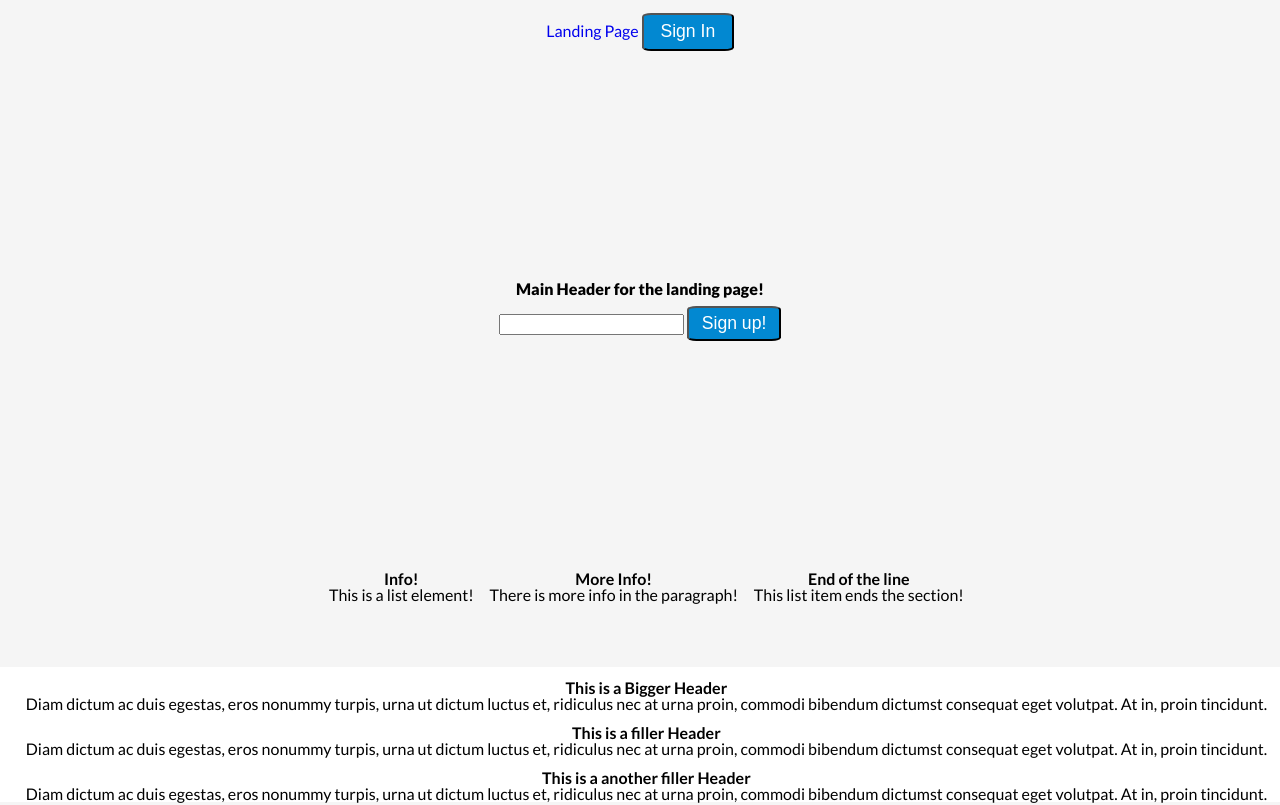
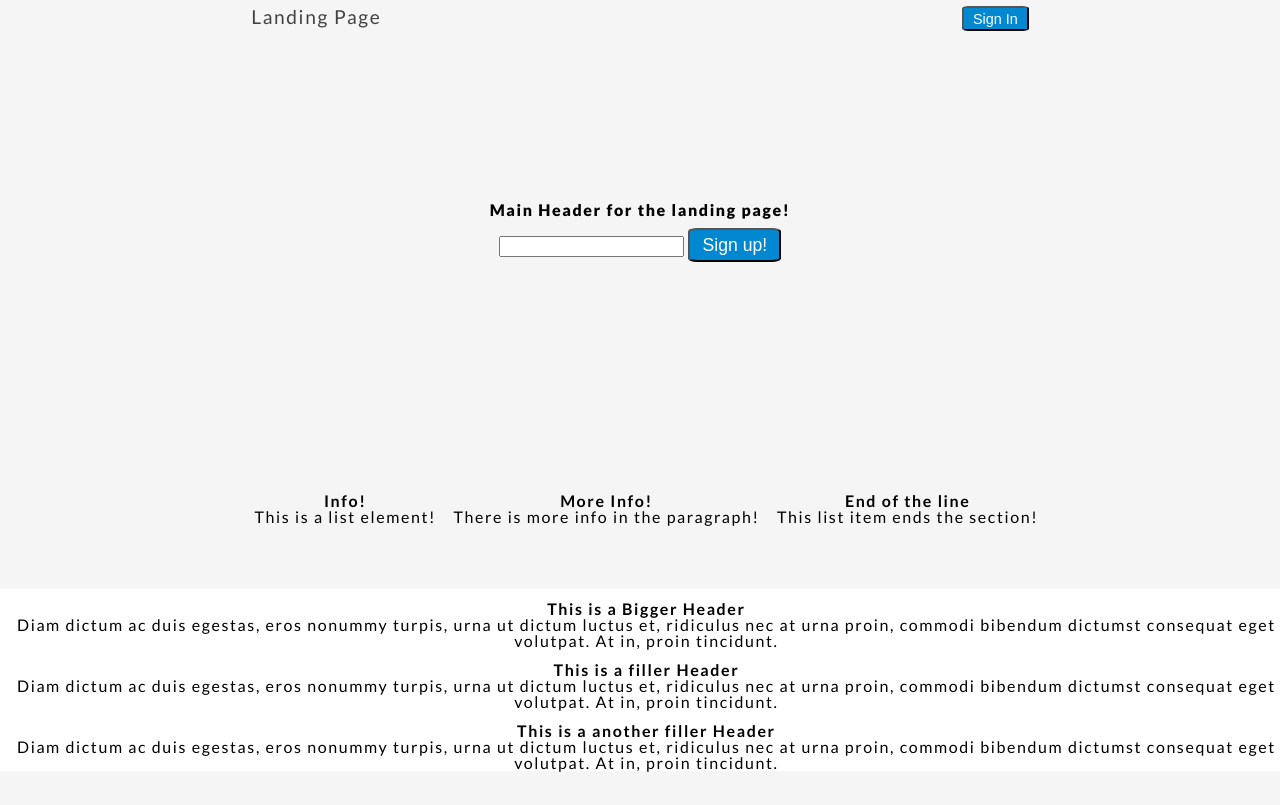
Before and after one commit to LucasBPM/simpleWebsite, a plain HTML site: page index.html in a window 1280 px wide. Shown: the top 805 px of the page. Drawn offline with Linux system fonts and the light colour scheme.

Commit message:
Style Nav

```diff
--- a/assets/css/index.css
+++ b/assets/css/index.css
@@ -78,9 +78,24 @@ li {
 /*
  * Element Specific Positon
  */
-nav, .email, .features li {
+.email, .features li {
   margin-top: 1%;
 }
+
+nav {
+  margin-top: .5%;
+  margin-bottom: .35%;
+}
+
+nav a {
+  margin-right: 45%;
+}
+
+
+header {
+  margin-top: .25%;
+}
+
 
 footer {
   margin-bottom: 1%;
@@ -95,6 +110,7 @@ small {
   display: block;
   margin-top: .5%;
 }
+
 
 /*
  * General Size
@@ -121,6 +137,8 @@ input {
 body {
   font-family: "Lato", sans-serif;
   font-weight: 400;
+
+  letter-spacing: .1em
 }
 
 a {
@@ -135,6 +153,14 @@ a:hover {
 /*
  * Element Specific Typography
  */
+
+nav a {
+  font-size: 120%;
+}
+
+nav a:hover {
+  text-decoration: none;
+}
 
 h1 {
   font-weight: 900;
@@ -165,8 +191,12 @@ body {
  * Element Specific Color
  */
 
+nav a {
+  color: #424242;
+}
+
 .features {
-  background-color: #FFFFFF;
+  background-color: #FFF;
 }
 
 
@@ -192,6 +222,16 @@ button:hover {
   transition-duration: .2s;
 }
 
+/*
+ * Specific Button styles
+ */
+
+.nav-button {
+  font-size: 90%;
+
+  padding: .2% .7%;
+}
+
 
 /*
  * Images
--- a/index.html
+++ b/index.html
@@ -10,7 +10,7 @@
   <body>
     <nav>
       <a href="#">Landing Page</a>
-      <button>Sign In</button>
+      <button class="nav-button">Sign In</button>
     </nav>
 
     <header class="background">
```
